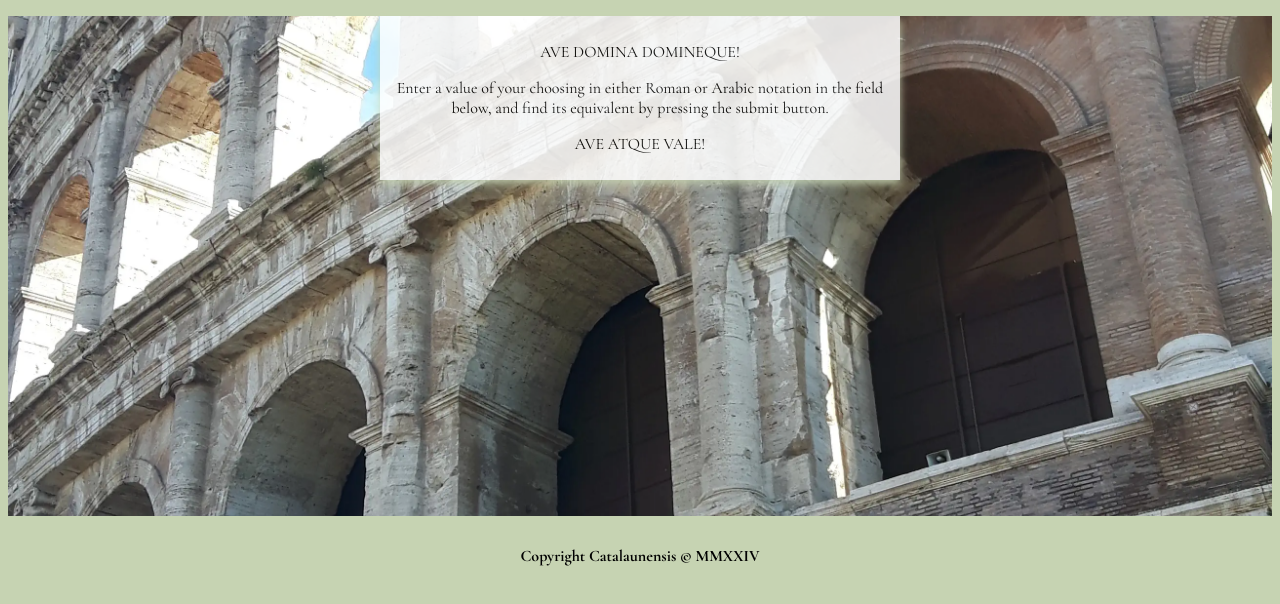
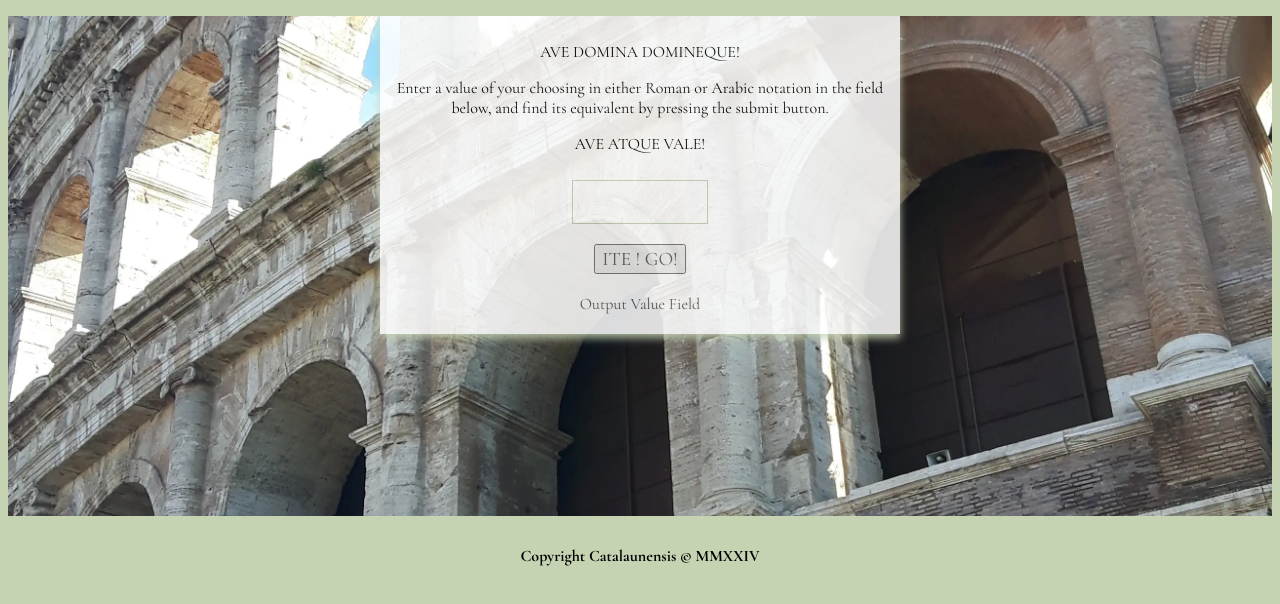
Before and after one commit to Matthieu-Arn/deNumeris, a plain HTML site: page index.html in a window 1280 px wide. Shown: the part 92-696 px from the top of the page. Drawn offline with nearby package versions, Linux system fonts and the light colour scheme.

Commit message:
Add more style to form fields

```diff
--- a/assets/css/style.css
+++ b/assets/css/style.css
@@ -51,6 +51,40 @@ footer {
     }
 }
 
+/* Interactive Area */
+#input-value {
+    border: solid 1px rgb(198, 211, 178);
+    color: rgb(91, 94, 88);
+    display: inline-block;
+    height: 40px;
+    width: 130px;
+    margin: 10px;
+    font-family: "Cormorant Garamond", sans-serif;
+    text-align: center;
+    font-size: 1.2rem;
+    text-transform: uppercase;
+}
+
+#output-value {
+    margin: 10px;
+    color: rgb(91, 94, 88);
+    background-color: #ffffff;
+    font-family: "Cormorant Garamond", sans-serif;
+    text-align: center;
+}
+
+.btn-submit {
+    color: rgb(91, 94, 88);
+    font-size: 1.2rem;
+    text-transform: uppercase;
+    margin: 10px;
+    font-family: "Cormorant Garamond", sans-serif;
+    text-align: center;
+}
+
+button {
+    font-family: "Cormorant Garamond", sans-serif;
+}
 
 
 .interactive-area {
@@ -61,7 +95,7 @@ footer {
     box-shadow: 0 4px 8px rgb(198, 211, 178);
     width: 50%;
     max-width: 500px;
-    margin: 0 auto;
+    margin: auto;
     margin-top: 0px;
     text-align: center;
 }
--- a/assets/js/script.js
+++ b/assets/js/script.js
@@ -1 +1,4 @@
 console.log(`Hello there`);
+
+
+let userInput = parseInt(document.getElementById("input-value").value);
--- a/index.html
+++ b/index.html
@@ -26,8 +26,11 @@
                         its equivalent by pressing the submit button.
                     <p class="vocative">Ave atque vale!</p>
                 </div>
-                <div id="input-value" type=""></div>
-
+                <input id="input-value" type="text">
+                <br>
+                <button data-type="submit" class="btn-submit">Ite ! Go!</button>
+                <br>
+                <div id="output-value">Output Value Field</div>
             </div>
         </section>
 
```
